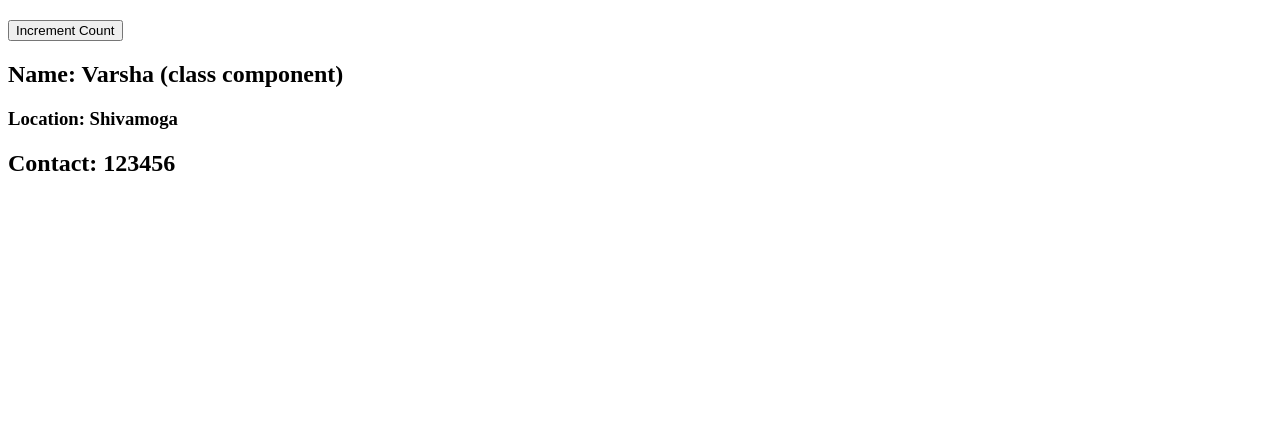
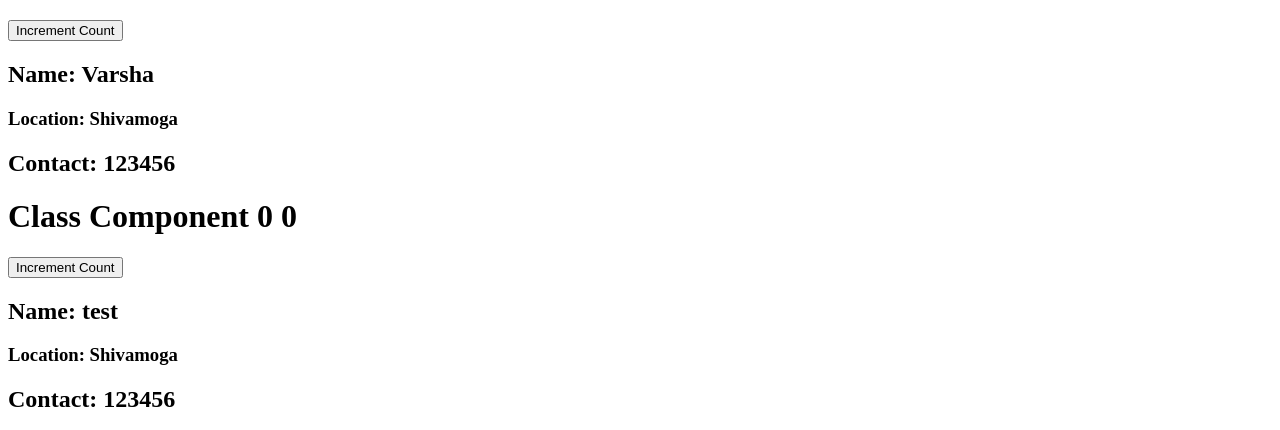
Before and after one commit to varshalokesh-2000/react, a React (Vite) app: page /about in a window 1280 px wide. Shown: the part 400-830 px from the top of the page. Before the commit the page ends 800 px from the top, so only its background shows below. Built offline with nearby package versions, Linux system fonts and the light colour scheme.

Commit message:
feat: component life cycle

```diff
--- a/src/components/About.jsx
+++ b/src/components/About.jsx
@@ -1,14 +1,73 @@
+import React from "react";
 import User from "./User";
 import UserClass from "./UserClass";
 
-const About = () => {
+// const About = () => {
+//   return (
+//     <div>
+//       About
+//       <User name={"Varsha (functional component)"} />
+//       <UserClass name={"Varsha (class component)"} location={"Shivamoga"} />
+//     </div>
+//   );
+// };
+
+class About extends React.Component {
+  constructor() {
+    super();
+    console.log("Parent Constructor");
+  }
+
+  componentDidMount() {
+    console.log("Parent ComponentDidMount");
+  }
+
+  render() {
+    console.log("Parent Render");
     return (
       <div>
         About
         <User name={"Varsha (functional component)"} />
-      <UserClass name={"Varsha (class component)"} location={"Shivamoga"} />
+        <UserClass name={"Varsha"} location={"Shivamoga"} />
+        <UserClass name={"test"} location={"Shivamoga"} />
       </div>
     );
-};
+  }
+}
 
 export default About;
+
+{
+  /* we think this is how it exceutes the life cycle methods - this is wrong
+  Parent Constructor
+Parent Render
+VarshaChild Constructor
+VarshaChild Render
+VarshaChild ComponentDidMount
+testChild Constructor
+testChild Render
+testChild ComponentDidMount
+Parent ComponentDidMount
+
+
+this is the correct way -
+Parent Constructor
+Parent Render
+
+VarshaChild Constructor
+VarshaChild Render
+
+testChild Constructor
+testChild Render
+
+<DOM updated - In SINGLE BATCH>
+VarshaChild ComponentDidMount
+testChild ComponentDidMount
+
+Parent ComponentDidMount
+
+
+this happens because in react lifecycle is executed in 2 phases - 1. render phase (mounting - constructor and render) 2. commit phase (DOM operations and componentDidmount)
+
+*/
+}
--- a/src/components/UserClass.jsx
+++ b/src/components/UserClass.jsx
@@ -11,8 +11,14 @@ class UserClass extends React.Component {
       count: 0,
       count2: 0,
     };
+    console.log(this.props.name + "Child Constructor");
+  }
+
+  componentDidMount() {
+    console.log(this.props.name + "Child ComponentDidMount");
   }
   render() {
+    console.log(this.props.name + "Child Render");
     return (
       <div className="user-card">
         <h1>
```
Lines whose indentation alone changed are shown as unchanged.
